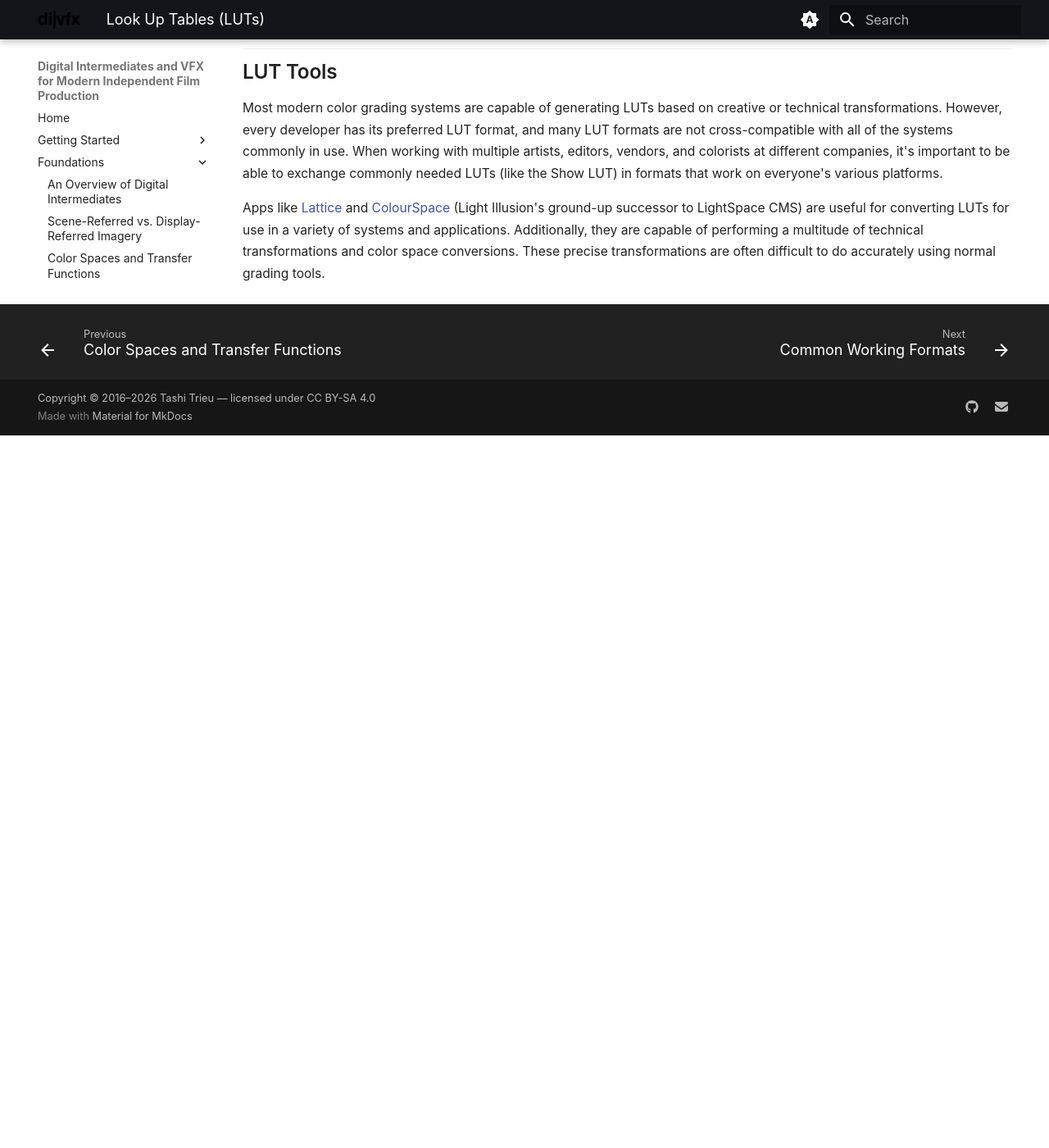
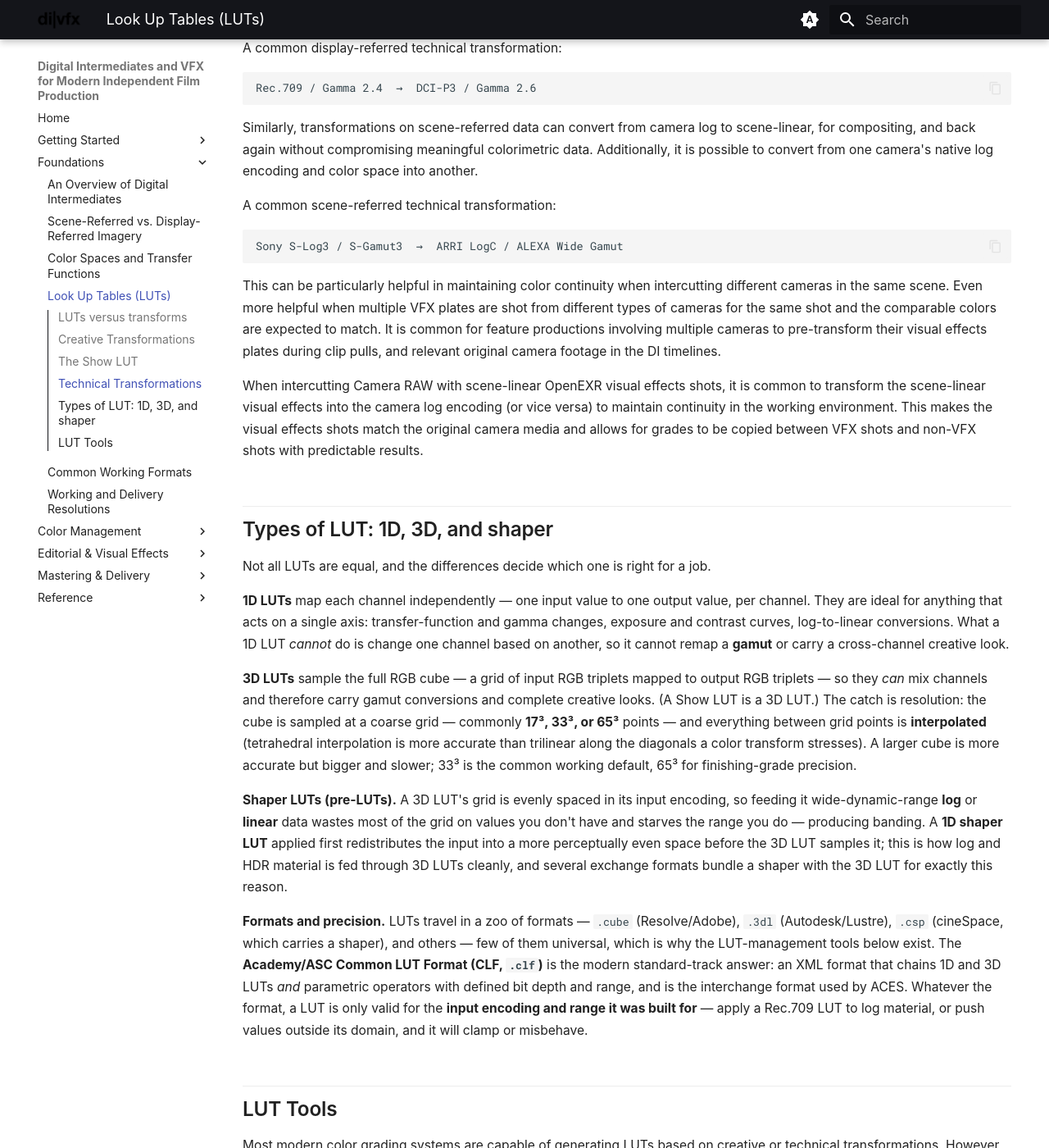
Before and after one commit to tashdor/divfx, an MkDocs documentation site: the page built from docs/luts.md, in a window 1280 px wide and 1400 px high, scrolled down 2074 px. Shown: the whole window at 82% size. Built offline with MkDocs 1.6.1 and Material for MkDocs 9.7.7, drawn with Linux system fonts in a browser that asks for light colours; the version menu is left out; before the commit the page ends 2605 px from its top, so only the background shows below that; some of the changed text lies outside the part shown.

Commit message:
LUTs chapter: add 'LUTs vs transforms' and '1D/3D/shaper LUT types'
- New section on LUTs vs transforms: baked sampled grid + interpolation vs live parametric math
  (ACES/OCIO/DCTL/CTL, native color management); when to use each
- New section on the differences between LUTs: 1D (per-channel, no gamut), 3D (full cube, gamut +
  look, 17/33/65 grid, tetrahedral vs trilinear), shaper/pre-LUTs for log/HDR, and formats
  (.cube/.3dl/.csp, CLF) + the input-range validity caveat

Co-Authored-By: Claude Opus 4.8 <noreply@anthropic.com>

```diff
--- a/docs/luts.md
+++ b/docs/luts.md
@@ -2,6 +2,30 @@
 
 LUTs are pre-computed color transformations that can contain technical color space
 conversions, or creative transformations from scene-referred to display-referred states.
+
+## LUTs versus transforms
+
+A LUT and a transform can describe the same color operation two different ways, and the difference
+matters when you decide which to use.
+
+A **transform** is the operation expressed as *math* — a matrix, a curve or formula, or a chain of
+them, evaluated live on every pixel at full precision. An ACES Output Transform, an OCIO config's
+color-space conversions, a DCTL or CTL program, and DaVinci Resolve or Baselight's native
+color-management nodes are all transforms. Because they are computed, they are **exact,
+resolution-independent, and invertible** wherever the underlying math allows.
+
+A **LUT** is that operation *sampled and baked* into a table of input→output values on a fixed grid;
+anything between grid points is interpolated. A LUT is **fast, portable, and self-contained** — it
+needs no knowledge of the math to apply, which is exactly why it is the lingua franca for exchanging a
+look between systems, devices, and vendors. The trade-off is **precision**: a LUT is only an
+approximation of the transform, bounded by its grid resolution, the input encoding it was built for,
+and how it treats values outside that range.
+
+The practical rule is **use a transform when you can, a LUT when you must.** Prefer a live transform
+inside a single application where accuracy matters; fall back to a baked LUT when a look has to travel
+to something that cannot run the transform — an on-set monitor, a DIT box, an editor or vendor on a
+different platform. The [Show LUT](#the-show-lut) exists precisely because everyone from the camera
+cart to the VFX vendor needs the *same* look, and not all of them can run the same transform engine.
 
 ## Creative Transformations
 
@@ -86,6 +110,37 @@ maintain continuity in the working environment. This makes the visual effects sh
 original camera media and allows for grades to be copied between VFX shots and non-VFX
 shots with predictable results.
 
+## Types of LUT: 1D, 3D, and shaper
+
+Not all LUTs are equal, and the differences decide which one is right for a job.
+
+**1D LUTs** map each channel independently — one input value to one output value, per channel. They
+are ideal for anything that acts on a single axis: transfer-function and gamma changes, exposure and
+contrast curves, log-to-linear conversions. What a 1D LUT *cannot* do is change one channel based on
+another, so it cannot remap a **gamut** or carry a cross-channel creative look.
+
+**3D LUTs** sample the full RGB cube — a grid of input RGB triplets mapped to output RGB triplets — so
+they *can* mix channels and therefore carry gamut conversions and complete creative looks. (A Show LUT
+is a 3D LUT.) The catch is resolution: the cube is sampled at a coarse grid — commonly **17³, 33³, or
+65³** points — and everything between grid points is **interpolated** (tetrahedral interpolation is
+more accurate than trilinear along the diagonals a color transform stresses). A larger cube is more
+accurate but bigger and slower; 33³ is the common working default, 65³ for finishing-grade precision.
+
+**Shaper LUTs (pre-LUTs).** A 3D LUT's grid is evenly spaced in its input encoding, so feeding it
+wide-dynamic-range **log** or **linear** data wastes most of the grid on values you don't have and
+starves the range you do — producing banding. A **1D shaper LUT** applied first redistributes the
+input into a more perceptually even space before the 3D LUT samples it; this is how log and HDR
+material is fed through 3D LUTs cleanly, and several exchange formats bundle a shaper with the 3D LUT
+for exactly this reason.
+
+**Formats and precision.** LUTs travel in a zoo of formats — `.cube` (Resolve/Adobe), `.3dl`
+(Autodesk/Lustre), `.csp` (cineSpace, which carries a shaper), and others — few of them universal,
+which is why the LUT-management tools below exist. The **Academy/ASC Common LUT Format (CLF, `.clf`)**
+is the modern standard-track answer: an XML format that chains 1D and 3D LUTs *and* parametric
+operators with defined bit depth and range, and is the interchange format used by ACES. Whatever the
+format, a LUT is only valid for the **input encoding and range it was built for** — apply a Rec.709
+LUT to log material, or push values outside its domain, and it will clamp or misbehave.
+
 ## LUT Tools
 
 Most modern color grading systems are capable of generating LUTs based on creative or
```
